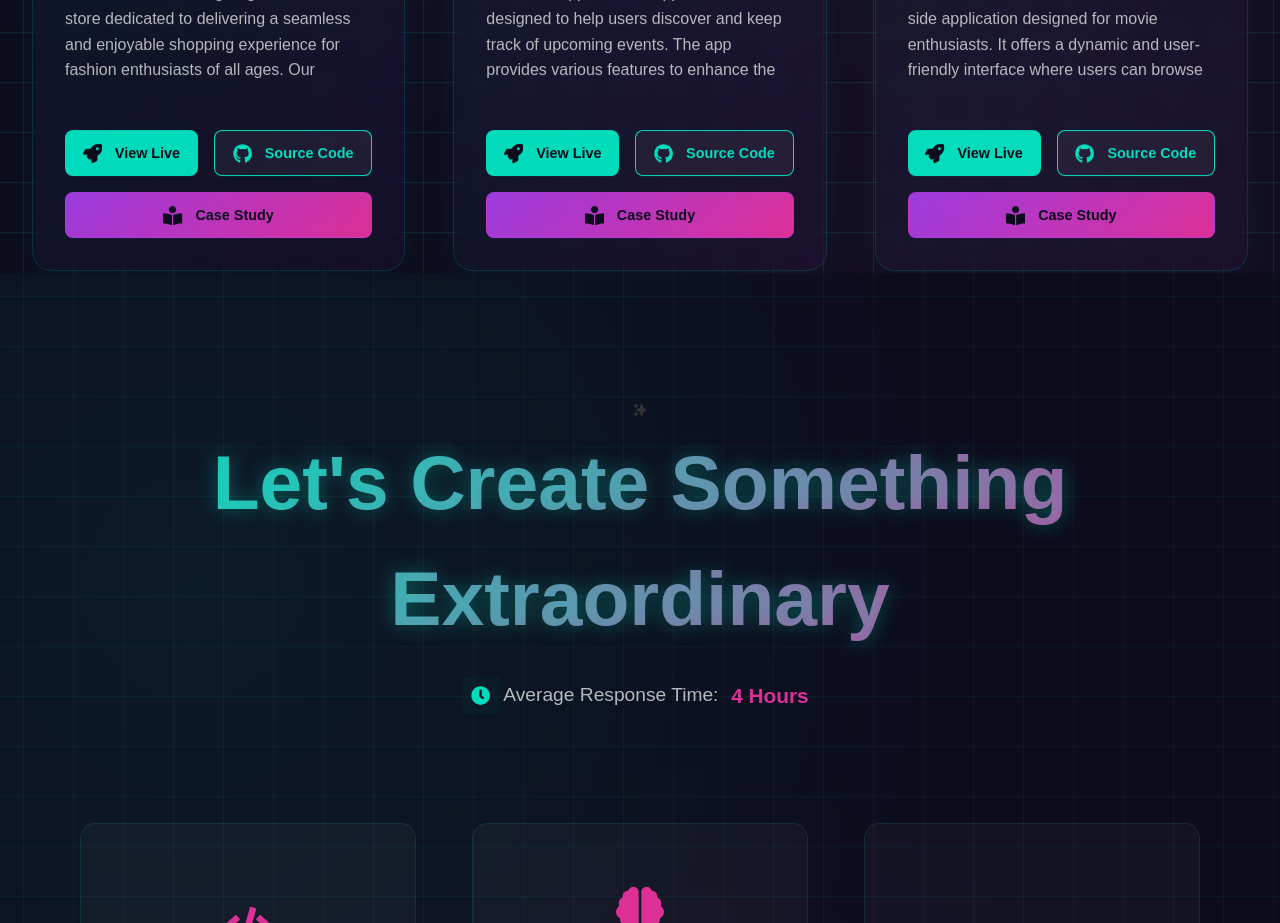
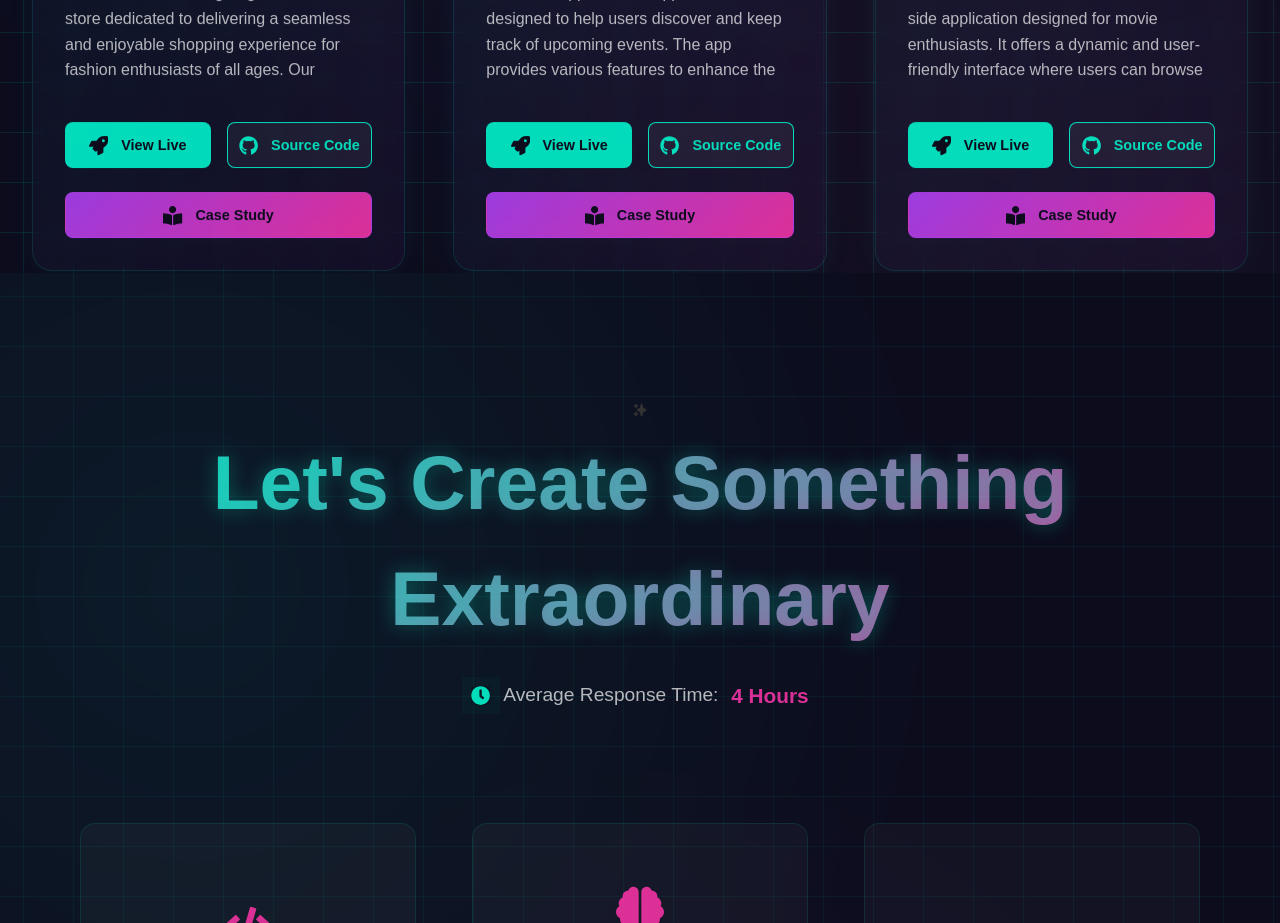
Before and after one commit to JDestefano11/React-Portfolio-Vite, a React (Vite) app: page / in a window 1280 px wide. Shown: the part 3860-4783 px from the top of the page. Built offline with nearby package versions, Linux system fonts and the light colour scheme.

Commit message:
"- Updated the hero title font size for mobile devices for better typing animation effect. - Fixed the layout of the hero buttons for better appearence. - Fixed button layout in project section on mobile devices for all browsers.  "

```diff
--- a/src/components/HeroSection/HeroSection.css
+++ b/src/components/HeroSection/HeroSection.css
@@ -268,7 +268,7 @@
   }
 
   .hero-title {
-    font-size: 3.5rem;
+    font-size: 2.5rem;
   }
 
   .hero-stats {
--- a/src/components/ProjectSection/ProjectSection.css
+++ b/src/components/ProjectSection/ProjectSection.css
@@ -196,14 +196,13 @@
 }
 
 .card-actions {
-  display: flex;
+  display: grid;
+  grid-template-columns: 1fr 1fr;
   gap: 1rem;
   margin-top: auto;
-  flex-wrap: wrap;
 }
 
 .action-btn {
-  flex: 1 1 auto;
   min-width: 100px;
   padding: 0.7rem;
   font-size: 0.9rem;
@@ -216,6 +215,11 @@
   align-items: center;
   justify-content: center;
   gap: 0.8rem;
+}
+
+.action-btn.case-study {
+  grid-column: 1 / -1;
+  margin-top: 0.5rem;
 }
 
 .btn-icon {
```
